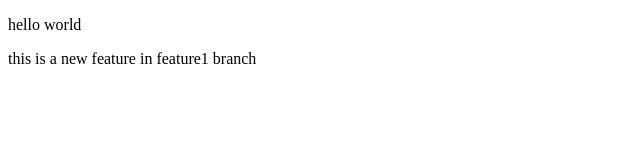
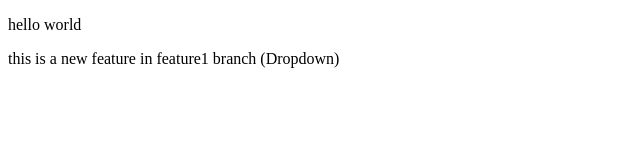
Before and after one commit to Suhail-Aliakbara/localrepo, a plain HTML site: page index.html in a window 1280 px wide. Shown: the full height of the page, 0-640 px from the left. Drawn offline with Linux system fonts and the light colour scheme.

```diff
--- a/index.html
+++ b/index.html
@@ -9,7 +9,7 @@
 
 <body>
   <p>hello world</p>
-  <p>this is a new feature in feature1 branch</p>
+  <p>this is a new feature in feature1 branch (Dropdown)</p>
 </body>
 
 </html>
```
